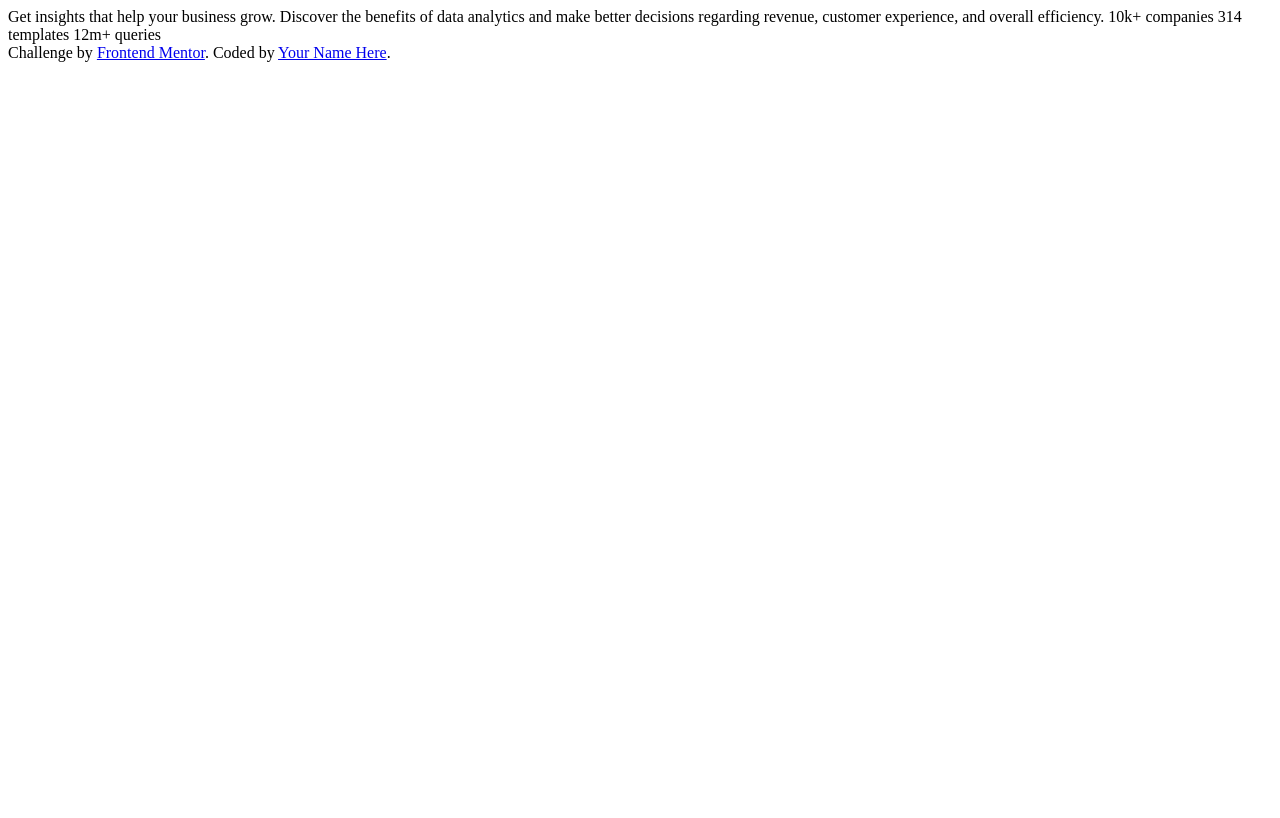
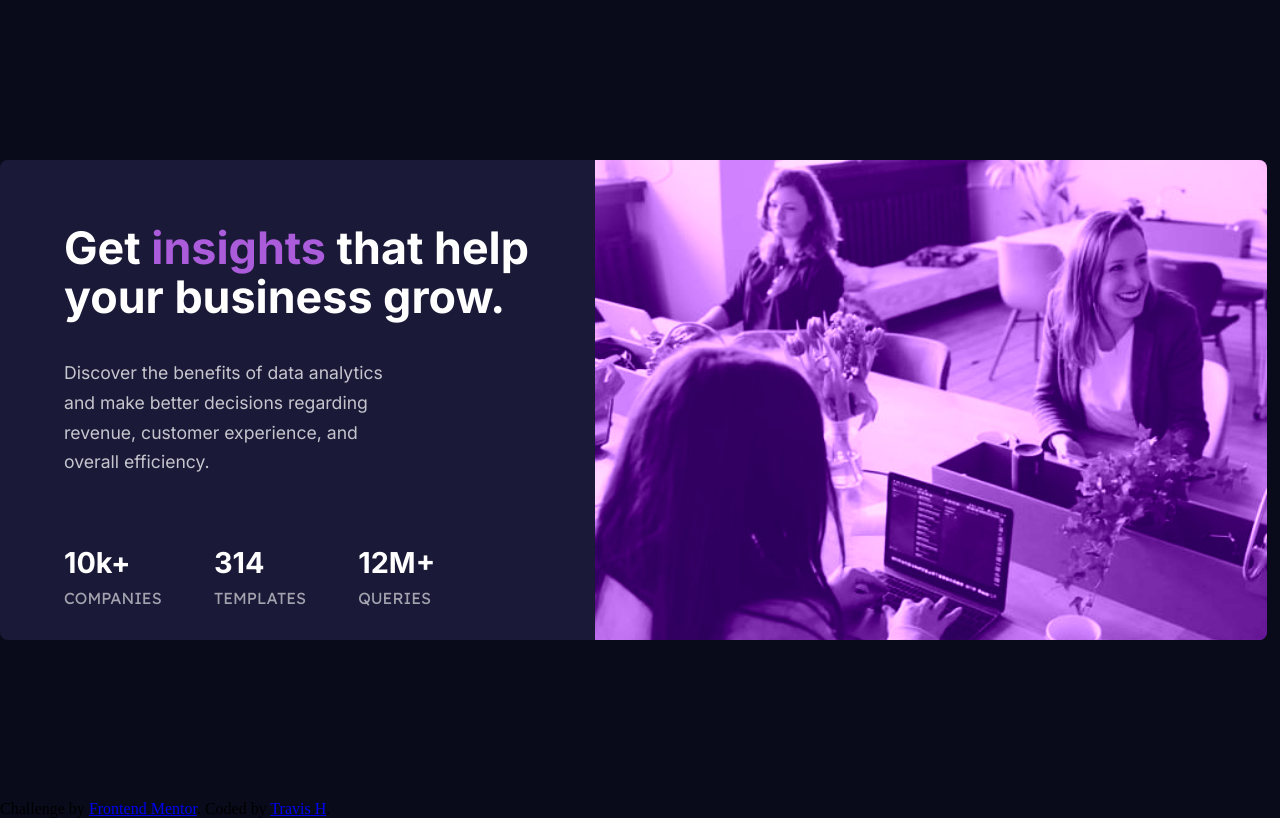
Before and after one commit to TravisH-bot/stats-preview-card-component-main, a plain HTML site: page index.html in a window 1280 px wide. Drawn offline with Linux system fonts and the light colour scheme.

Commit message:
initial desktop styling complete

```diff
--- a/index.html
+++ b/index.html
@@ -13,19 +13,50 @@
 
 <body>
 
-  Get insights that help your business grow.
+  <section class="main-container">
+    <section class="info-card">
+      <div class="card-title">
+        Get <span class="purple-insight">insights</span> that help your business grow.
+      </div>
 
-  Discover the benefits of data analytics and make better decisions regarding revenue, customer
-  experience, and overall efficiency.
+      <div class="card-message">
+        Discover the benefits of data analytics and make better decisions regarding revenue, customer
+        experience, and overall efficiency.
+      </div>
 
-  10k+ companies
-  314 templates
-  12m+ queries
 
+      <div class="card-stats">
+
+        <div class="stat-wrap">
+          <div class="stats">10k+</div>
+          <div class="sub-stat">companies</div>
+        </div>
+
+        <div class="stat-wrap">
+          <div class="stats">314</div>
+          <div class="sub-stat">templates</div>
+        </div>
+
+        <div class="stat-wrap">
+          <div class="stats">12M+</div>
+          <div class="sub-stat">queries</div>
+        </div>
+
+      </div>
+
+
+    </section>
+
+    <section class="img-overlay">
+      <div class="img-card"></div>
+    </section>
+
+  </section>
   <div class="attribution">
     Challenge by <a href="https://www.frontendmentor.io?ref=challenge" target="_blank">Frontend Mentor</a>.
-    Coded by <a href="#">Your Name Here</a>.
+    Coded by <a href="https://www.frontendmentor.io/profile/TravisH-bot">Travis H</a>.
   </div>
+
 </body>
 
 </html>
--- a/styles.css
+++ b/styles.css
@@ -14,9 +14,95 @@
   --ver-dark-blue-main-bg: hsl(233, 47%, 7%);
   --dark-desaturadted-blue-card-bg: hsl(244, 38%, 16%);
   --soft-violet-accent: hsl(277, 64%, 61%);
+  --soft-violet-accent-opaque: hsla(277, 64%, 61%, 0.5);
 
   /* Neutral Colors */
   --white: hsl(0, 0%, 100%);
   --slightly-transparent-white-main-paragraph: hsla(0, 0%, 100%, 0.75);
   --slightly-transparent-white-two-stat-heading: hsla(0, 0%, 100%, 0.6);
 }
+
+body {
+  height: 100svh;
+  width: 99svw;
+  margin: 0;
+  background-color: var(--ver-dark-blue-main-bg);
+}
+
+.main-container {
+  height: 100svh;
+  display: flex;
+  align-items: center;
+  justify-content: center;
+}
+
+.info-card {
+  border-radius: 0.5em 0 0 0.5em;
+  display: flex;
+  flex-direction: column;
+  width: 42em;
+  height: 30em;
+  background-color: var(--dark-desaturadted-blue-card-bg);
+  padding: 4em;
+}
+
+.card-title {
+  font-family: var(--font-one);
+  font-weight: 700;
+  color: var(--white);
+  font-size: 2.8em;
+  line-height: 1.1;
+}
+.purple-insight {
+  color: var(--soft-violet-accent);
+}
+
+.card-message {
+  margin: 2em 7em 2em 0;
+  line-height: 1.7;
+  color: var(--slightly-transparent-white-main-paragraph);
+  font-family: var(--font-one);
+  font-size: 1.1em;
+}
+
+.stat-container {
+  display: flex;
+  flex-direction: column;
+}
+
+.card-stats {
+  display: flex;
+  justify-content: space-between;
+  color: var(--white);
+  margin: 2em 6em 0 0;
+}
+.stats {
+  font-family: var(--font-one);
+  font-weight: 700;
+  font-size: 1.8em;
+  margin-bottom: 0.3em;
+}
+.sub-stat {
+  font-family: var(--font-two);
+  color: var(--slightly-transparent-white-two-stat-heading);
+  text-transform: uppercase;
+  font-size: 1em;
+}
+
+.img-overlay {
+  filter: contrast(200%);
+  border-radius: 0 0.5em 0.5em 0;
+  background-color: var(--soft-violet-accent);
+  z-index: 1;
+}
+
+.img-card {
+  border-radius: 0 0.5em 0.5em 0;
+  background: url("./images/image-header-desktop.jpg");
+  background-repeat: no-repeat;
+  background-size: cover;
+  width: 42em;
+  height: 30em;
+  z-index: 0;
+  opacity: 0.5;
+}
```
